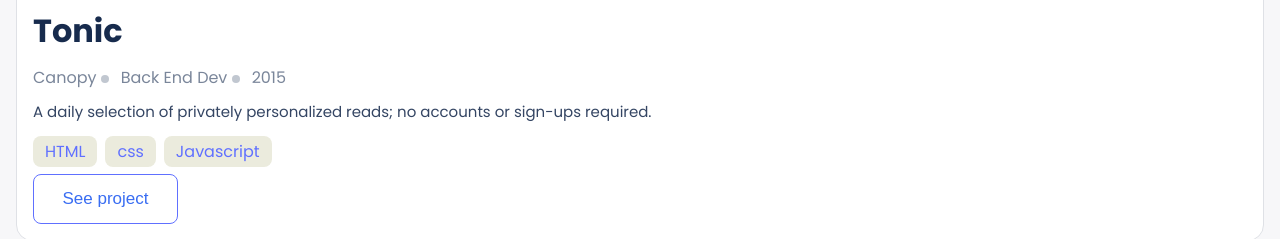
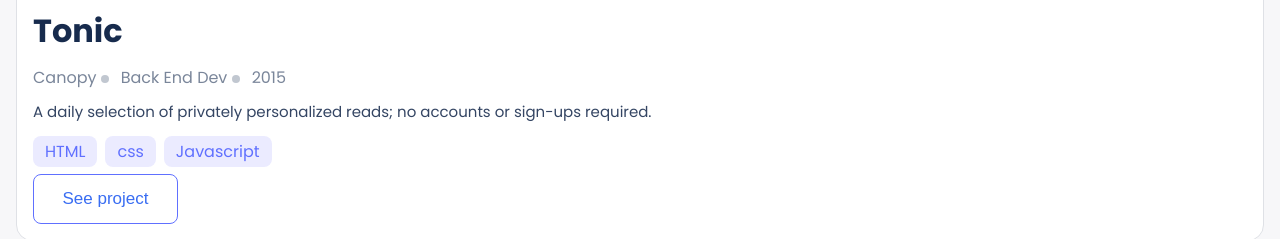
Before and after one commit to Izebiafe/afimiaportfolio, a website: page index.html in a window 1280 px wide. Shown: the part 1520-1759 px from the top of the page. Drawn offline with Linux system fonts and the light colour scheme.

Commit message:
add color to css

```diff
--- a/assets/css/style.css
+++ b/assets/css/style.css
@@ -150,7 +150,7 @@
   align-items: center;
   padding: 4px 12px;
   border-radius: 8px;
-  background: #ebebdd;
+  background: #ebebff;
   text-decoration: none;
   color: #6070ff;
 }
```
